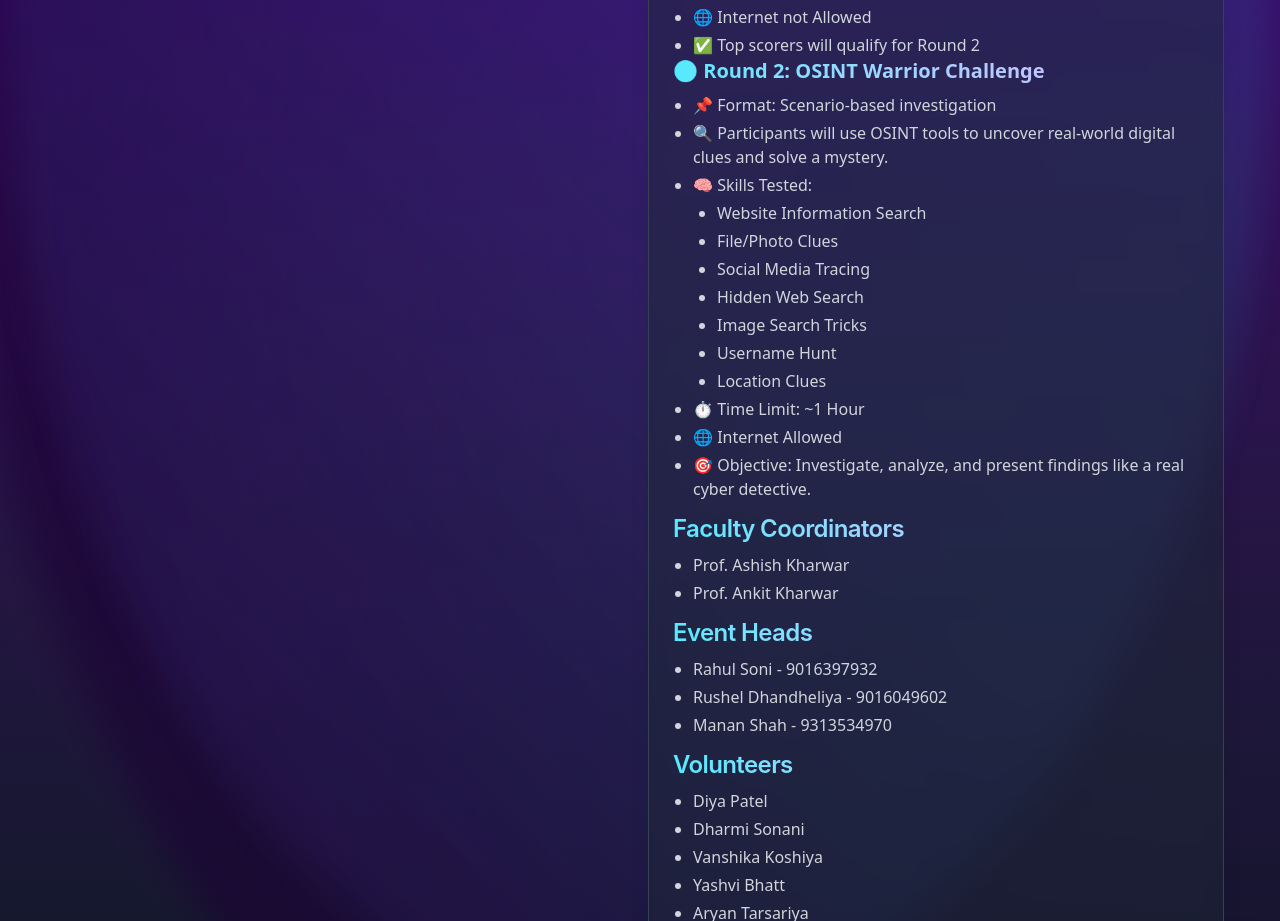
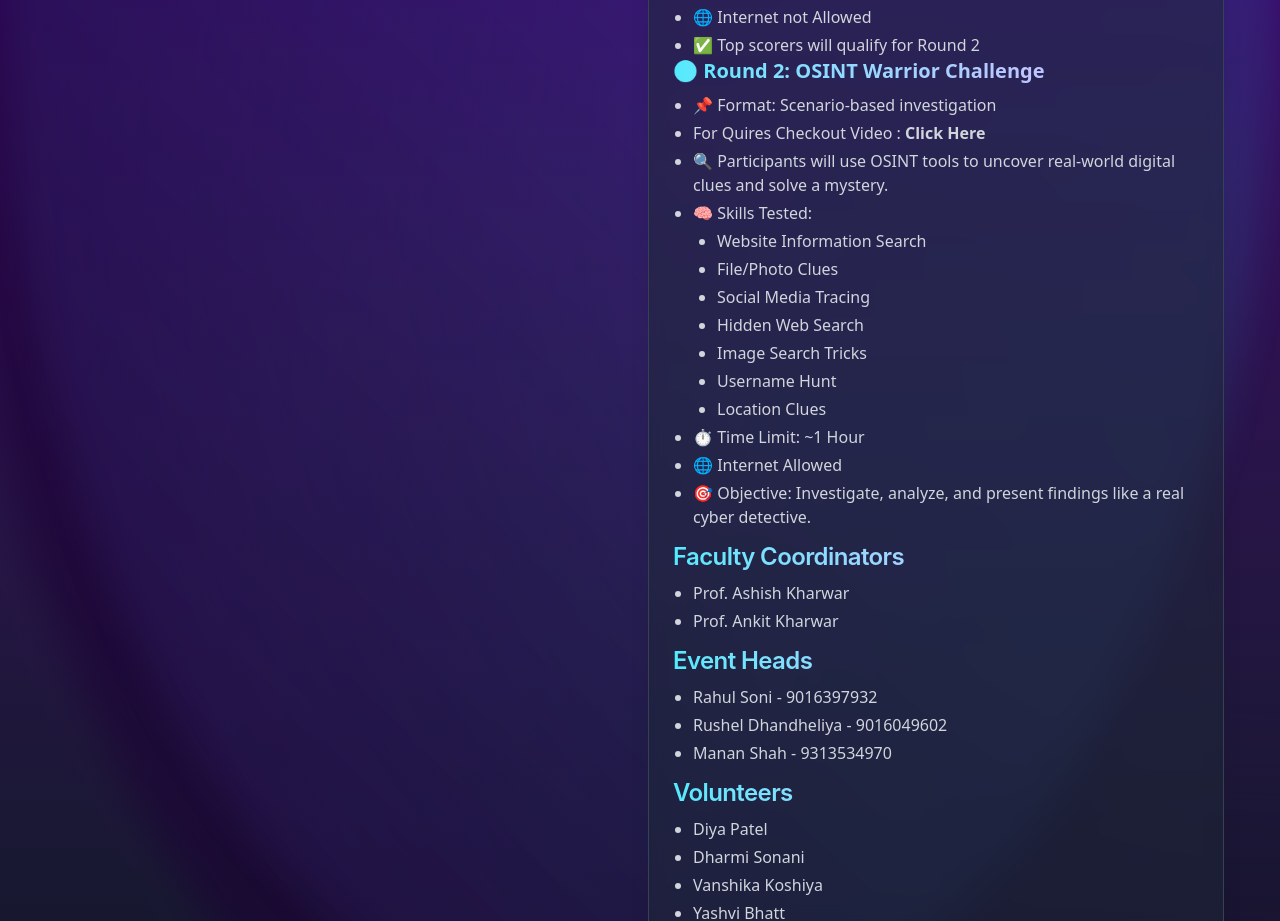
Before and after one commit to utsav0520/converse2k25, a React (Vite) app in the folder client/: page /event/cyberspy in a window 1280 px wide. Shown: the part 1120-2041 px from the top of the page. Built offline with nearby package versions, Linux system fonts and the light colour scheme; no server answers.

Commit message:
22th commit

```diff
--- a/client/src/pages/EventDeatils/nontech/Ezholiday.jsx
+++ b/client/src/pages/EventDeatils/nontech/Ezholiday.jsx
@@ -11,7 +11,7 @@ function Ezholiday() {
       <RegisterButtonforNonTech
         event={{
           name: "EZHOLIDAYS",
-          link: "",
+          link: "https://forms.gle/jGWWnN9hmFFosk886",
         }}
       />
       <div className="relative z-40 w-full px-6 py-4">
--- a/client/src/pages/EventDeatils/tech/CyberSpy.jsx
+++ b/client/src/pages/EventDeatils/tech/CyberSpy.jsx
@@ -130,6 +130,12 @@ function CyberSpy() {
                   <ul className="text-gray-300 list-disc pl-5 space-y-1">
                     <li>📌 Format: Scenario-based investigation</li>
                     <li>
+                      For Quires Checkout Video :
+                      <a href="https://drive.google.com/drive/folders/1gSbqHbFTd_BeOOyWSJDs0rTY8jy8aNDz"
+                      className="font-bold"
+                      >  Click Here </a>
+                    </li>
+                    <li>
                       🔍 Participants will use OSINT tools to uncover real-world
                       digital clues and solve a mystery.
                     </li>
--- a/client/src/pages/EventDeatils/tech/PromptHunt.jsx
+++ b/client/src/pages/EventDeatils/tech/PromptHunt.jsx
@@ -177,7 +177,7 @@ function PromptHunt() {
                   Event Heads
                 </h3>
                 <ul className="text-gray-300 list-disc pl-5 space-y-1">
-                  <li>Vyoma Kapadiya – 7041885904</li>
+                  <li>Vyoma Kapadiya – 7041885304</li>
                   <li>Twisha Savani - 9723596171</li>
                   <li>Kevadiya Dhruvit - 7863060529</li>
                 </ul>
--- a/client/src/pages/TeamsDetails/TeamsAimemes.jsx
+++ b/client/src/pages/TeamsDetails/TeamsAimemes.jsx
@@ -4,7 +4,6 @@ import snehal from "../../assets/StudentsData/Faculty/snehal.png";
 import vishwa from "../../assets/StudentsData/AIMemes/AI-MEMES_Vishwa Jariwala.png";
 import jemis from "../../assets/StudentsData/AIMemes/AI- MEMES_JEMIS KEVADIYA.png";
 import soham from "../../assets/StudentsData/AIMemes/AI-MEMES_Soham Patel.PNG";
-import harsh from "../../assets/StudentsData/Not/maleNot.png";
 import dhruvil from "../../assets/StudentsData/AIMemes/AIMEMES_Dhruvil Sorathiya.png";
 import tirth from "../../assets/StudentsData/Not/maleNot.png";
 import muskaan from "../../assets/StudentsData/AIMemes/AI-memes_Muskaan Patel.png";
@@ -25,7 +24,6 @@ function TeamsAimemes() {
   ];
 
   const eventVoluntree = [
-    { name: "Harsh Ramani", image: harsh },
     { name: "Dhruvil Sorathiya", image: dhruvil },
     { name: "Tirth Hirpara", image: tirth },
     { name: "Muskaan Patel", image: muskaan },
--- a/client/src/pages/TeamsDetails/TeamsCyberspy.jsx
+++ b/client/src/pages/TeamsDetails/TeamsCyberspy.jsx
@@ -8,7 +8,6 @@ import diya from "../../assets/StudentsData/Cyberspy/Cyberspy_DiyaPatel.png";
 import dharmi from "../../assets/StudentsData/Cyberspy/Cyberspy_DharmiSonani.png";
 import vanshika from "../../assets/StudentsData/Cyberspy/CyberSpy_VanshikaKoshiya-removebg-preview.png";
 import yashvi from "../../assets/StudentsData/Cyberspy/CyberSpy_YashviBhatt-removebg-preview.png";
-import aryan from "../../assets/StudentsData/Not/maleNot.png";
 import BackToTeams from "../../components/App/BackToTeams";
 
 function TeamsCyberspy() {
@@ -28,7 +27,6 @@ function TeamsCyberspy() {
     { name: "Dharmi Sonani", image: dharmi },
     { name: "Vanshika Koshiya", image: vanshika },
     { name: "Yashvi Bhatt", image: yashvi },
-    { name: "Aryan Tarsariya", image: aryan },
   ];
 
   return (
--- a/client/src/pages/TeamsDetails/TeamsWebwave.jsx
+++ b/client/src/pages/TeamsDetails/TeamsWebwave.jsx
@@ -8,7 +8,7 @@ import vishva from "../../assets/StudentsData/Webwave/Wabwave_Vishva_Bharodia.pn
 import krish from "../../assets/StudentsData/Webwave/WebWave_Krish_kakadiya.png";
 import utsav from "../../assets/StudentsData/Webwave/Webwave_utsav_davariya.png";
 import sakshi from "../../assets/StudentsData/Webwave/Webwave_Sakshi_Jain.png";
-import fenil from "../../assets/StudentsData/Webwave/Webwave_Fenil_Patel.png";
+import fenil from "../../assets/StudentsData/Webwave/Webwave_dhriti_jhaveri.png";
 import BackToTeams from "../../components/App/BackToTeams";
 
 function TeamsWebwave() {
@@ -28,7 +28,7 @@ function TeamsWebwave() {
     { name: "Krish Kakadiya", image: krish },
     { name: "Utsav Davaria", image: utsav },
     { name: "Sakshi Jain", image: sakshi },
-    { name: "Fenil Patel", image: fenil },
+    { name: "Dhriti Mehul Jhaveri", image: fenil },
   ];
 
   return (
```
Also changed, not shown: client/src/assets/StudentsData/Webwave/Webwave_Fenil_Patel.png (deleted), 1 other file (tests, documents, lock files or other folders).
